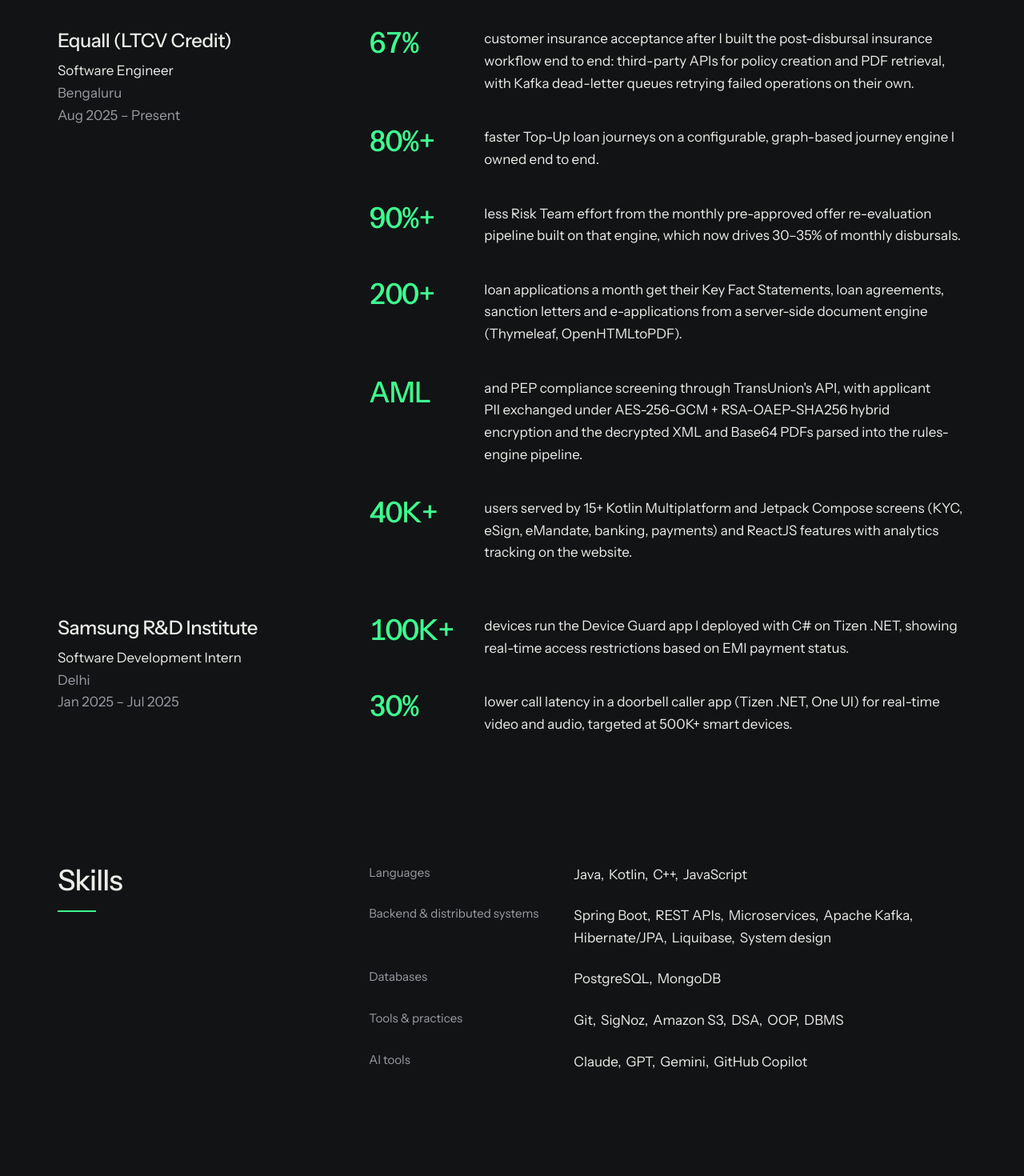
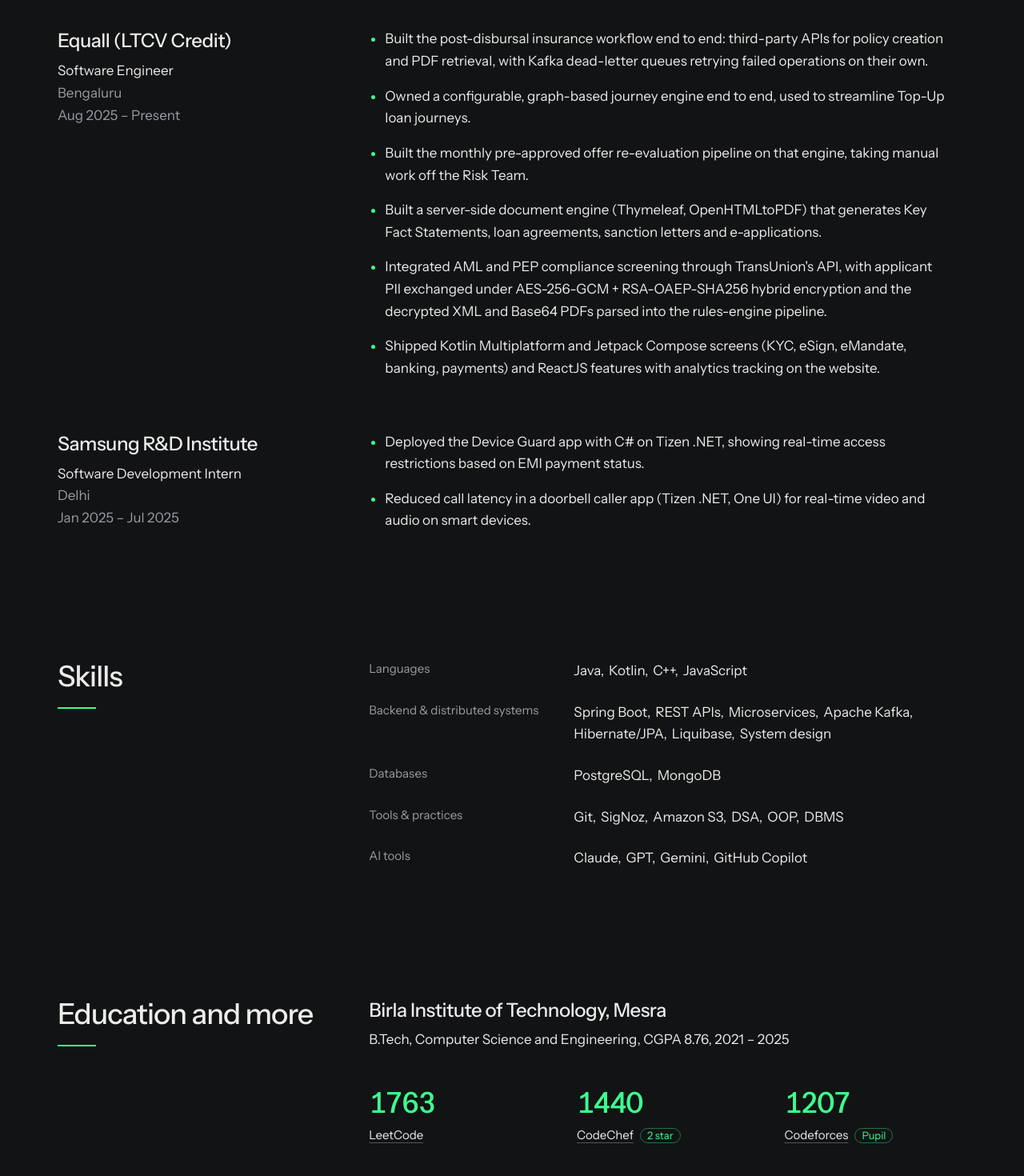
Before and after one commit to abidash21/portfolio, a Next.js app: page / in a window 1280 px wide. Shown: the part 960-2430 px from the top of the page at 80% size. Built offline with nearby package versions, Linux system fonts and the light colour scheme.

Commit message:
refactor: simplify highlights structure and enhance link accessibility

```diff
--- a/src/app/page.tsx
+++ b/src/app/page.tsx
@@ -118,20 +118,15 @@
               </p>
             </div>
           </FadeIn>
-          <ul className="flex flex-col gap-10 md:col-span-8">
-            {role.highlights.map((item, i) => (
+          <ul className="flex list-disc flex-col gap-4 pl-5 marker:text-accent md:col-span-8">
+            {role.highlights.map((text, i) => (
               <FadeIn
                 as="li"
-                key={item.text}
+                key={text}
                 delay={Math.min(i, 3) * 0.06}
-                className="grid grid-cols-1 gap-x-6 gap-y-1 sm:grid-cols-[7.5rem_1fr]"
+                className="max-w-[62ch] text-[17px] leading-relaxed"
               >
-                <span className="text-4xl leading-none font-medium tracking-[-0.03em] text-accent tabular-nums">
-                  {item.figure && <CountUp value={item.figure} />}
-                </span>
-                <p className="max-w-[62ch] text-[17px] leading-relaxed">
-                  {item.text}
-                </p>
+                {text}
               </FadeIn>
             ))}
           </ul>
@@ -190,7 +185,14 @@
                     <CountUp value={item.rating} />
                   </p>
                   <p className="mt-3 flex items-center gap-2 text-[15px] text-muted">
-                    {item.site}
+                    <a
+                      href={item.href}
+                      target="_blank"
+                      rel="noopener noreferrer"
+                      className="link"
+                    >
+                      {item.site}
+                    </a>
                     {item.note && (
                       <span className="rounded-full border border-accent/40 px-2 py-0.5 text-[13px] leading-none text-accent">
                         {item.note}
@@ -201,7 +203,7 @@
               ))}
             </ul>
 
-            <ul className="flex flex-col gap-3 text-[17px] leading-relaxed">
+            <ul className="flex list-disc flex-col gap-3 pl-5 text-[17px] leading-relaxed marker:text-accent">
               {achievements.map((item, i) => (
                 <FadeIn
                   as="li"
@@ -260,7 +262,18 @@
             </p>
             <FadeIn delay={0.3}>
               <div className="mt-8 flex flex-col justify-between gap-3 text-[15px] text-muted sm:flex-row">
-                <p>Built with Next.js, Tailwind CSS and Motion.</p>
+                <p>
+                  Made with love by{" "}
+                  <a
+                    href="https://ashutoshdash.in?utm_source=abinash-dash-portfolio"
+                    target="_blank"
+                    rel="noopener noreferrer"
+                    className="link"
+                  >
+                    Ashutosh Dash
+                  </a>{" "}
+                  · Built with Next.js, Tailwind CSS and Motion.
+                </p>
                 <div className="flex gap-6">
                   {profile.links.map((link) => (
                     <a
--- a/src/content/resume.ts
+++ b/src/content/resume.ts
@@ -1,14 +1,9 @@
-export type Highlight = {
-  figure?: string;
-  text: string;
-};
-
 export type Role = {
   company: string;
   role: string;
   location: string;
   period: string;
-  highlights: Highlight[];
+  highlights: string[];
 };
 
 export const profile = {
@@ -33,30 +28,12 @@
     location: "Bengaluru",
     period: "Aug 2025 – Present",
     highlights: [
-      {
-        figure: "67%",
-        text: "customer insurance acceptance after I built the post-disbursal insurance workflow end to end: third-party APIs for policy creation and PDF retrieval, with Kafka dead-letter queues retrying failed operations on their own.",
-      },
-      {
-        figure: "80%+",
-        text: "faster Top-Up loan journeys on a configurable, graph-based journey engine I owned end to end.",
-      },
-      {
-        figure: "90%+",
-        text: "less Risk Team effort from the monthly pre-approved offer re-evaluation pipeline built on that engine, which now drives 30–35% of monthly disbursals.",
-      },
-      {
-        figure: "200+",
-        text: "loan applications a month get their Key Fact Statements, loan agreements, sanction letters and e-applications from a server-side document engine (Thymeleaf, OpenHTMLtoPDF).",
-      },
-      {
-        figure: "AML",
-        text: "and PEP compliance screening through TransUnion's API, with applicant PII exchanged under AES-256-GCM + RSA-OAEP-SHA256 hybrid encryption and the decrypted XML and Base64 PDFs parsed into the rules-engine pipeline.",
-      },
-      {
-        figure: "40K+",
-        text: "users served by 15+ Kotlin Multiplatform and Jetpack Compose screens (KYC, eSign, eMandate, banking, payments) and ReactJS features with analytics tracking on the website.",
-      },
+      "Built the post-disbursal insurance workflow end to end: third-party APIs for policy creation and PDF retrieval, with Kafka dead-letter queues retrying failed operations on their own.",
+      "Owned a configurable, graph-based journey engine end to end, used to streamline Top-Up loan journeys.",
+      "Built the monthly pre-approved offer re-evaluation pipeline on that engine, taking manual work off the Risk Team.",
+      "Built a server-side document engine (Thymeleaf, OpenHTMLtoPDF) that generates Key Fact Statements, loan agreements, sanction letters and e-applications.",
+      "Integrated AML and PEP compliance screening through TransUnion's API, with applicant PII exchanged under AES-256-GCM + RSA-OAEP-SHA256 hybrid encryption and the decrypted XML and Base64 PDFs parsed into the rules-engine pipeline.",
+      "Shipped Kotlin Multiplatform and Jetpack Compose screens (KYC, eSign, eMandate, banking, payments) and ReactJS features with analytics tracking on the website.",
     ],
   },
   {
@@ -65,14 +42,8 @@
     location: "Delhi",
     period: "Jan 2025 – Jul 2025",
     highlights: [
-      {
-        figure: "100K+",
-        text: "devices run the Device Guard app I deployed with C# on Tizen .NET, showing real-time access restrictions based on EMI payment status.",
-      },
-      {
-        figure: "30%",
-        text: "lower call latency in a doorbell caller app (Tizen .NET, One UI) for real-time video and audio, targeted at 500K+ smart devices.",
-      },
+      "Deployed the Device Guard app with C# on Tizen .NET, showing real-time access restrictions based on EMI payment status.",
+      "Reduced call latency in a doorbell caller app (Tizen .NET, One UI) for real-time video and audio on smart devices.",
     ],
   },
 ];
@@ -115,7 +86,21 @@
 ];
 
 export const ratings = [
-  { site: "LeetCode", rating: "1763" },
-  { site: "CodeChef", rating: "1440", note: "2 star" },
-  { site: "Codeforces", rating: "1207", note: "Pupil" },
+  {
+    site: "LeetCode",
+    rating: "1763",
+    href: "https://leetcode.com/u/abidash21/",
+  },
+  {
+    site: "CodeChef",
+    rating: "1440",
+    note: "2 star",
+    href: "https://www.codechef.com/users/bruce_wayne485",
+  },
+  {
+    site: "Codeforces",
+    rating: "1207",
+    note: "Pupil",
+    href: "https://codeforces.com/profile/bruce_wayne0485",
+  },
 ];
```
